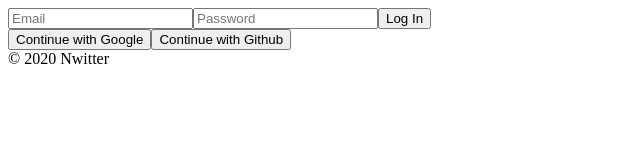
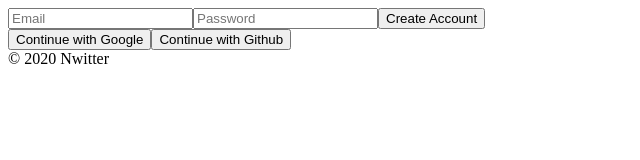
Before and after one commit to tockorea/nwitter, a React (Create React App) app: page /#/ in a window 1280 px wide. Shown: the top 160 px of the page, without its empty margins (0-640 px from the left). Built offline with nearby package versions, Linux system fonts and the light colour scheme; no server answers.

Commit message:
2.3 Creating Account

```diff
--- a/src/routes/Auth.js
+++ b/src/routes/Auth.js
@@ -1,8 +1,10 @@
+import { authService } from "fbase";
 import React, { useState } from "react";
 
 const Auth = () => {
     const [email, setEmail] = useState("");
     const [password, setPassword] = useState("");
+    const [newAccount, setNewAccount] = useState(true);
     const onChange = (event) => {
         const {
             target: { name, value }
@@ -13,15 +15,28 @@
             setPassword(value);
         }
     };
-    const onSubmit = (event) => {
+    const onSubmit = async (event) => {
         event.preventDefault();
+        try {
+            let data;
+            if (newAccount) {
+                // create account
+                data = await authService.createUserWithEmailAndPassword(email, password);
+            } else {
+                // log in
+                data = await authService.signInWithEmailAndPassword(email, password);
+            }
+            console.log(data);
+        } catch (error) {
+            console.log(error);
+        }
     };
     return (
         <div>
             <form onSubmit={onSubmit}>
                 <input name="email" type="email" placeholder="Email" required value={email} onChange={onChange} />
                 <input name="password" type="password" placeholder="Password" required value={password} onChange={onChange} />
-                <input type="submit" value="Log In" />
+                <input type="submit" value={newAccount ? "Create Account" : "Log In"} />
             </form>
             <div>
                 <button>Continue with Google</button>
```
